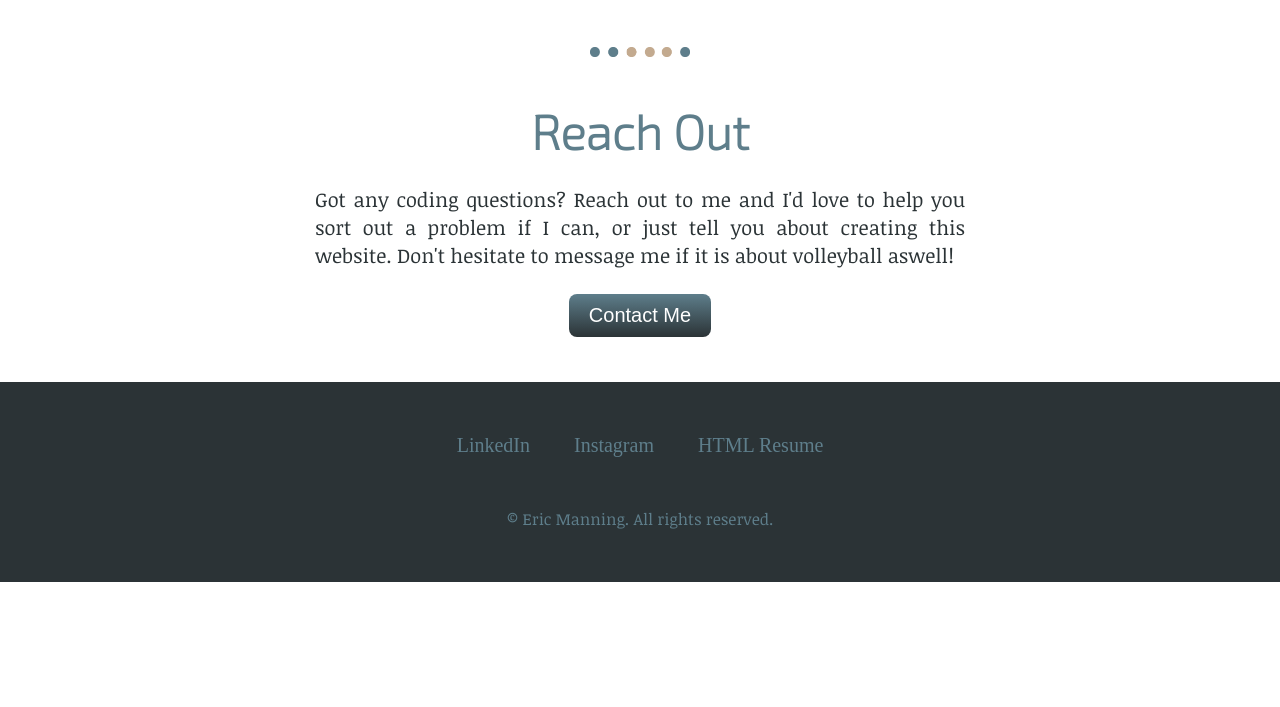
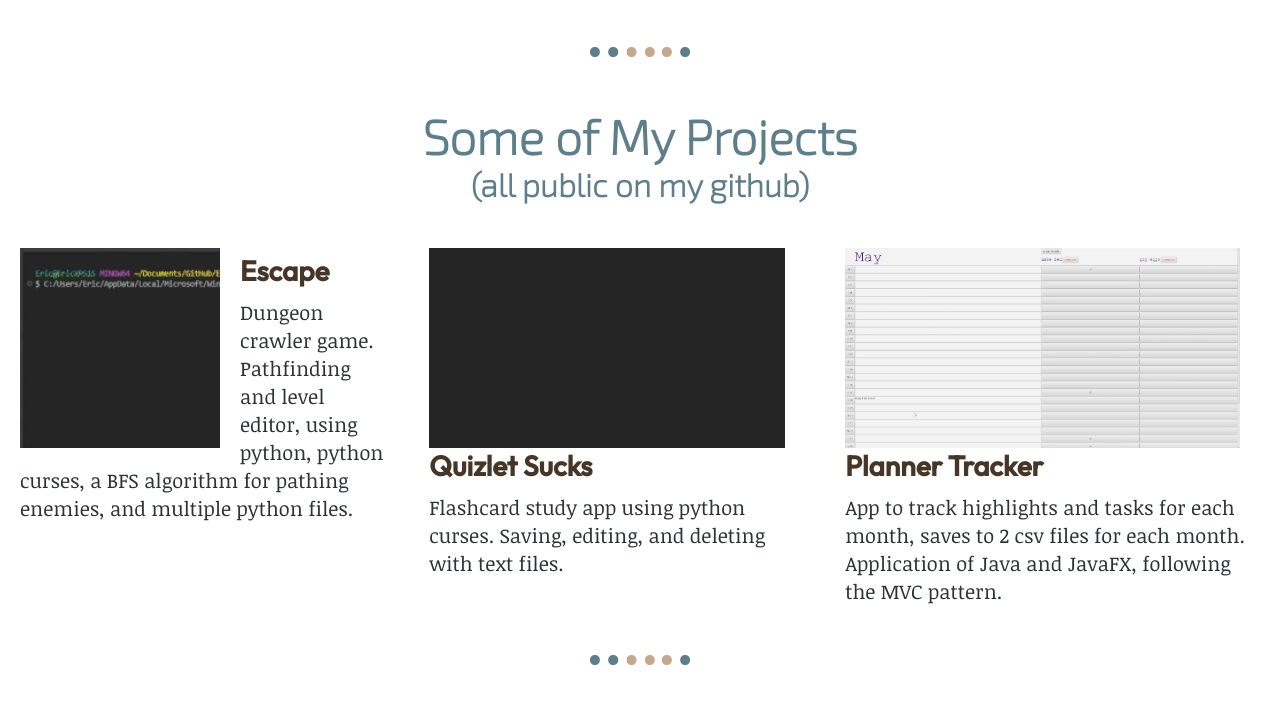
Before and after one commit to emanning686/personal-website, a plain HTML site: page index.html in a window 1280 px wide. Shown: the part 1846-2553 px from the top of the page. Before the commit the page ends 2428 px from the top, so only its background shows below. Drawn offline with Linux system fonts and the light colour scheme.

Commit message:
updated projects

```diff
--- a/index.html
+++ b/index.html
@@ -120,6 +120,32 @@
         <img src="assets/images/divider.png" alt="divider">
     </div>
 
+    <div id="my-projects">
+        <h2 id="subtitle">Some of My Projects</h2>
+        <h2 id="subtitle" class="parenthesis">(all public on my github)</h2>
+        <div id="projects">
+            <div id="project-card">
+                <img src="./assets/images/escape.gif" alt="typing icon">
+                <h3>Escape</h3>
+                <p>Dungeon crawler game. Pathfinding and level editor, using python, python curses, a BFS algorithm for pathing enemies, and multiple python files.</p>
+            </div>
+            <div id="project-card">
+                <img src="./assets/images/quizletsucks.gif" alt="typing icon">
+                <h3>Quizlet Sucks</h3>
+                <p>Flashcard study app using python curses. Saving, editing, and deleting with text files.</p>
+            </div>
+            <div id="project-card">
+                <img src="./assets/images/plannertracker.gif" alt="typing icon">
+                <h3>Planner Tracker</h3>
+                <p>App to track highlights and tasks for each month, saves to 2 csv files for each month. Application of Java and JavaFX, following the MVC pattern.</p>
+            </div>
+        </div>
+    </div>
+
+    <div id="divider">
+        <img src="assets/images/divider.png" alt="divider">
+    </div>
+
     <div id="reach-out">
         <h2 id="subtitle">Reach Out</h2>
         <p>Got any coding questions? Reach out to me and I'd love to help you sort out a problem if I can, or just tell you about creating this website. Don't hesitate to message me if it is about volleyball aswell!</p>
@@ -129,6 +155,7 @@
     <div id="footer">
         <div id="links">
             <a href="https://www.linkedin.com/in/eric-manning2005">LinkedIn</a>
+            <a href="https://github.com/emanning686">GitHub</a>
             <a href="https://www.instagram.com/emanning686/">Instagram</a>
             <a href="https://emanning686.github.io/html-resume/">HTML Resume</a>
         </div>
--- a/style.css
+++ b/style.css
@@ -203,6 +203,43 @@ a:link {
     margin: 5px 0 10px 0;
 }
 
+#my-projects {
+    display: flex;
+    flex-direction: column;
+    align-items: center;
+    padding-top: 50px;
+}
+
+#my-projects > #subtitle {
+    margin: 0;
+}
+
+#my-projects > #subtitle.parenthesis {
+    font-size: 2rem;
+}
+
+#projects {
+    padding-top: 25px;
+    display: flex;
+    flex-direction: row;
+}
+
+#project-card {
+    max-width: 500px;
+    padding-top: 20px;
+    margin: 0 20px;
+}
+
+#project-card > img {
+    height: 200px;
+    margin-right: 20px;
+    float: left;
+}
+
+#project-card > h3 {
+    margin: 5px 0 10px 0;
+}
+
 #reach-out {
     display: flex;
     flex-direction: column;
@@ -256,6 +293,11 @@ a:link {
 
 @media (max-width: 1200px) {
     #skills {
+        flex-direction: column;
+        align-items: center;
+    }
+
+    #projects {
         flex-direction: column;
         align-items: center;
     }
```
Also changed, not shown: assets/images/escape.gif (added), assets/images/plannertracker.gif (added), assets/images/quizletsucks.gif (added).
